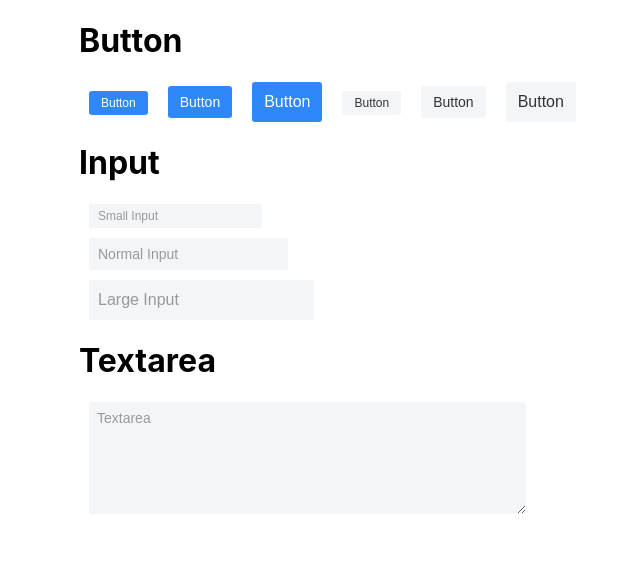
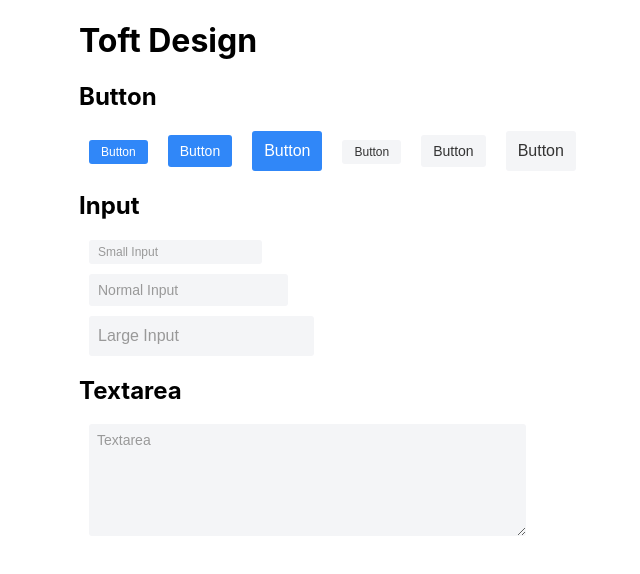
Before and after one commit to toft-code/toft-design, a React (Create React App) app: page / in a window 1280 px wide. Shown: the top 574 px of the page, without its empty margins (81-721 px from the left). Built offline with nearby package versions, Linux system fonts and the light colour scheme.

Commit message:
chore: change title

```diff
--- a/src/App/index.tsx
+++ b/src/App/index.tsx
@@ -7,8 +7,9 @@ import './index.css'
 function App() {
   return (
     <div className='App bodyContainer'>
+      <h1>Toft Design</h1>
       {/* Button */}
-      <h1>Button</h1>
+      <h2>Button</h2>
 
       <div>
         <span style={{ margin: 10 }}>
@@ -37,7 +38,7 @@ function App() {
       </div>
 
       {/* Input */}
-      <h1>Input</h1>
+      <h2>Input</h2>
       <div>
         <div style={{ margin: 10 }}>
           <Input size='small' placeholder='Small Input'></Input>
@@ -50,7 +51,7 @@ function App() {
         </div>
       </div>
 
-      <h1>Textarea</h1>
+      <h2>Textarea</h2>
       <div style={{ margin: 10 }}>
         <Textarea placeholder='Textarea'></Textarea>
       </div>
```
